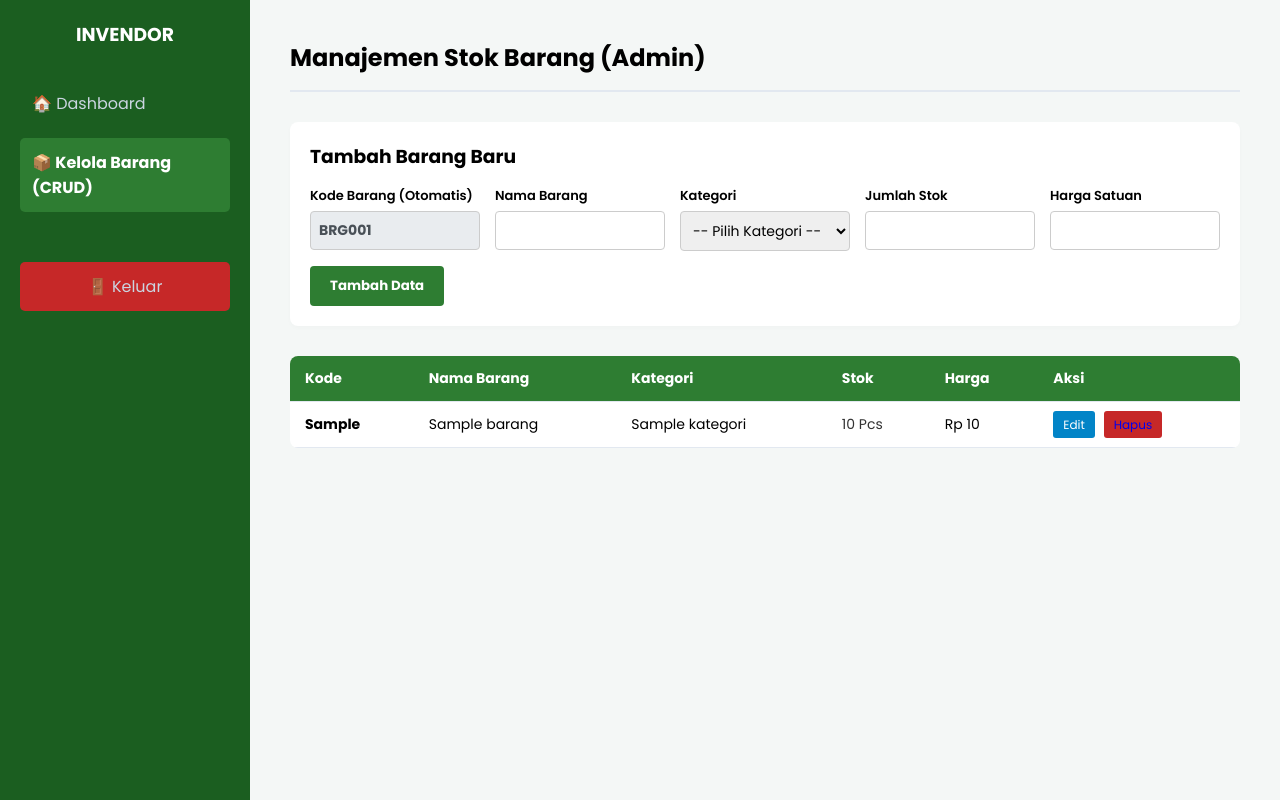
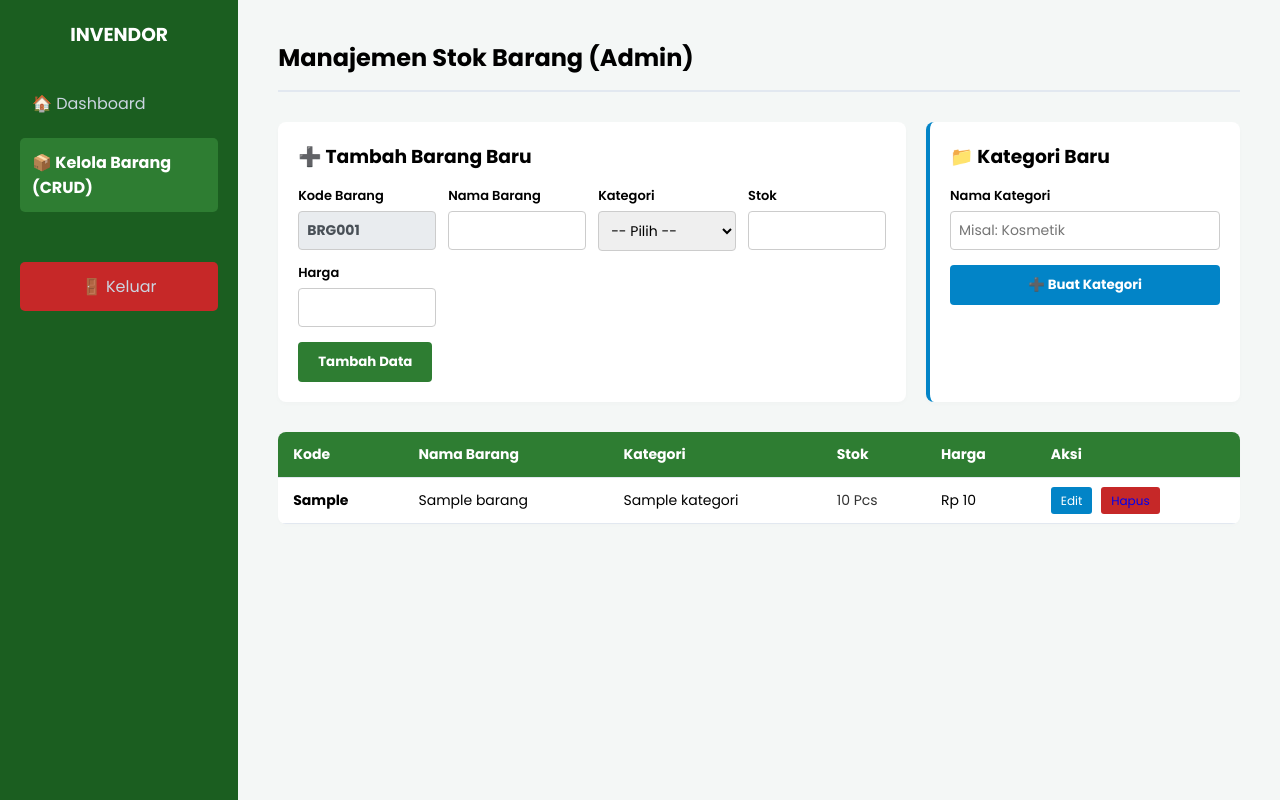
Before and after one commit to adamadlwn/INVENDOR-Tugas-Akhir-RPL-KELOMPOK-7, a PHP site: page /admin.php in a window 1280 px wide. Run offline with PHP 8.4, Linux system fonts and the light colour scheme; the visitor is signed in with stand-in values (Sample User, id 1); tables that the repository leaves empty or names only in its code hold one stand-in row (values such as "Sample post").

Commit message:
Update: Implementasi fitur tambah kategori dinamis dan tabel visual mutasi stok

```diff
--- a/admin.php
+++ b/admin.php
@@ -23,7 +23,21 @@
     }
 }
 
-// --- PROSES SIMPAN / EDIT ---
+// --- PROSES TAMBAH KATEGORI BARU (FITUR BARU) ---
+if (isset($_POST['tambah_kategori'])) {
+    $kategori_baru = mysqli_real_escape_string($koneksi, $_POST['nama_kategori_baru']);
+    if (!empty($kategori_baru)) {
+        // Cek apakah kategori sudah ada
+        $cek = mysqli_query($koneksi, "SELECT * FROM kategori WHERE nama_kategori = '$kategori_baru'");
+        if (mysqli_num_rows($cek) == 0) {
+            mysqli_query($koneksi, "INSERT INTO kategori (nama_kategori) VALUES ('$kategori_baru')");
+        }
+    }
+    header("Location: admin.php");
+    exit;
+}
+
+// --- PROSES SIMPAN / EDIT BARANG ---
 if (isset($_POST['simpan'])) {
     $nama = mysqli_real_escape_string($koneksi, $_POST['nama_barang']);
     $id_kategori = (int)$_POST['id_kategori'];
@@ -32,21 +46,24 @@
     $user_id = $_SESSION['id_user'];
 
     if ($_POST['id_edit'] != '') {
-        // Update
+        // Ambil data stok lama untuk perbandingan log
         $id = $_POST['id_edit'];
-        $kode_lama = $_POST['kode_barang'];
+        $lama = mysqli_fetch_assoc(mysqli_query($koneksi, "SELECT stok FROM barang WHERE id=$id"));
+        $stok_lama = $lama['stok'];
+        $selisih = $stok - $stok_lama;
+
         mysqli_query($koneksi, "UPDATE barang SET nama_barang='$nama', id_kategori=$id_kategori, stok=$stok, harga=$harga WHERE id=$id");
 
-        // Catat Log Audit
-        mysqli_query($koneksi, "INSERT INTO riwayat_stok (id_barang, jenis_perubahan, jumlah_perubahan, id_user, keterangan) VALUES ($id, 'update_stok', $stok, $user_id, 'Memperbarui data barang: $nama (Stok sekarang: $stok)')");
+        // Tentukan keterangan log keluar/masuk
+        $ket_log = "Memperbarui barang '$nama'. Stok diubah dari $stok_lama menjadi $stok.";
+        mysqli_query($koneksi, "INSERT INTO riwayat_stok (id_barang, jenis_perubahan, jumlah_perubahan, id_user, keterangan) VALUES ($id, 'PROSES EDIT', $selisih, $user_id, '$ket_log')");
     } else {
-        // Insert Baru dengan Kode Otomatis
+        // Insert Baru
         $kode_baru = $_POST['kode_barang'];
         mysqli_query($koneksi, "INSERT INTO barang (kode_barang, nama_barang, id_kategori, stok, harga, id_user) VALUES ('$kode_baru', '$nama', $id_kategori, $stok, $harga, $user_id)");
         $new_id = mysqli_insert_id($koneksi);
 
-        // Catat Log Audit
-        mysqli_query($koneksi, "INSERT INTO riwayat_stok (id_barang, jenis_perubahan, jumlah_perubahan, id_user, keterangan) VALUES ($new_id, 'tambah_barang', $stok, $user_id, 'Menambahkan barang baru: $nama dengan stok $stok')");
+        mysqli_query($koneksi, "INSERT INTO riwayat_stok (id_barang, jenis_perubahan, jumlah_perubahan, id_user, keterangan) VALUES ($new_id, 'BARANG MASUK', $stok, $user_id, 'Menambahkan barang baru: $nama dengan stok awal $stok Pcs')");
     }
     header("Location: admin.php");
     exit;
@@ -67,17 +84,17 @@
     $id = $_GET['id'];
     $user_id = $_SESSION['id_user'];
 
-    // Ambil nama barang sebelum dihapus untuk kepentingan log
-    $b = mysqli_fetch_assoc(mysqli_query($koneksi, "SELECT nama_barang FROM barang WHERE id=$id"));
+    $b = mysqli_fetch_assoc(mysqli_query($koneksi, "SELECT nama_barang, stok FROM barang WHERE id=$id"));
     $nama_b = $b['nama_barang'] ?? 'Barang';
+    $stok_b = $b['stok'] ?? 0;
 
-    mysqli_query($koneksi, "INSERT INTO riwayat_stok (id_barang, jenis_perubahan, jumlah_perubahan, id_user, keterangan) VALUES (NULL, 'hapus_barang', 0, $user_id, 'Menghapus barang: $nama_b')");
+    mysqli_query($koneksi, "INSERT INTO riwayat_stok (id_barang, jenis_perubahan, jumlah_perubahan, id_user, keterangan) VALUES (NULL, 'BARANG DIHAPUS', -$stok_b, $user_id, 'Menghapus barang dari sistem: $nama_b (Stok terakhir: $stok_b Pcs)')");
     mysqli_query($koneksi, "DELETE FROM barang WHERE id=$id");
     header("Location: admin.php");
     exit;
 }
 
-$kategori_options = mysqli_query($koneksi, "SELECT * FROM kategori");
+$kategori_options = mysqli_query($koneksi, "SELECT * FROM kategori ORDER BY nama_kategori ASC");
 $daftar_barang = mysqli_query($koneksi, "SELECT b.*, k.nama_kategori FROM barang b LEFT JOIN kategori k ON b.id_kategori = k.id ORDER BY b.id DESC");
 ?>
 <!DOCTYPE html>
@@ -95,15 +112,17 @@
         .sidebar a:hover, .sidebar a.active { background-color: #2e7d32; color: white; font-weight: bold; }
         .main-content { flex-grow: 1; padding: 40px; }
         .header { display: flex; justify-content: space-between; margin-bottom: 30px; border-bottom: 2px solid #e2e8f0; padding-bottom: 15px; }
-        .form-container { background: white; padding: 20px; border-radius: 8px; margin-bottom: 30px; box-shadow: 0 2px 5px rgba(0,0,0,0.02); }
-        .form-grid { display: grid; grid-template-columns: repeat(auto-fit, minmax(140px, 1fr)); gap: 15px; margin-bottom: 15px; }
+        .management-zone { display: grid; grid-template-columns: 2fr 1fr; gap: 20px; margin-bottom: 30px; }
+        .form-container { background: white; padding: 20px; border-radius: 8px; box-shadow: 0 2px 5px rgba(0,0,0,0.02); }
+        .form-grid { display: grid; grid-template-columns: repeat(auto-fit, minmax(130px, 1fr)); gap: 12px; margin-bottom: 15px; }
         .form-group label { display: block; margin-bottom: 5px; font-size: 13px; font-weight: 600; }
         .form-group input, .form-group select { width: 100%; padding: 8px; border: 1px solid #ccc; border-radius: 4px; font-size: 14px; }
-        .btn { padding: 10px 20px; border: none; border-radius: 4px; color: white; font-weight: bold; cursor: pointer; }
+        .btn { padding: 10px 20px; border: none; border-radius: 4px; color: white; font-weight: bold; cursor: pointer; display: inline-block; }
         .btn-success { background-color: #2e7d32; }
+        .btn-primary { background-color: #0284c7; width: 100%; }
         .btn-danger { background-color: #c62828; text-decoration: none; padding: 5px 10px; font-size: 12px; border-radius: 3px; }
         .btn-edit { background-color: #0284c7; color: white; text-decoration: none; padding: 5px 10px; font-size: 12px; border-radius: 3px; margin-right: 5px; }
-        table { width: 100%; border-collapse: collapse; background: white; border-radius: 8px; overflow: hidden; }
+        table { width: 100%; border-collapse: collapse; background: white; border-radius: 8px; overflow: hidden; box-shadow: 0 2px 5px rgba(0,0,0,0.01); }
         th, td { padding: 12px 15px; text-align: left; border-bottom: 1px solid #e2e8f0; font-size: 14px; }
         th { background-color: #2e7d32; color: white; }
     </style>
@@ -117,32 +136,49 @@
     </div>
     <div class="main-content">
         <div class="header"><h2>Manajemen Stok Barang (Admin)</h2></div>
+
+        <div class="management-zone">
+            <!-- Form Barang -->
             <div class="form-container">
-            <h3><?= $is_edit ? 'Ubah Data Barang' : 'Tambah Barang Baru'; ?></h3>
+                <h3><?= $is_edit ? '⚙️ Ubah Data Barang' : '➕ Tambah Barang Baru'; ?></h3>
                 <form action="admin.php" method="POST" style="margin-top: 15px;">
                     <input type="hidden" name="id_edit" value="<?= $id_edit; ?>">
                     <div class="form-grid">
                         <div class="form-group">
-                        <label>Kode Barang (Otomatis)</label>
+                            <label>Kode Barang</label>
                             <input type="text" name="kode_barang" value="<?= $kode; ?>" readonly style="background-color: #e9ecef; font-weight: bold; color: #495057;">
                         </div>
                         <div class="form-group"><label>Nama Barang</label><input type="text" name="nama_barang" value="<?= $nama; ?>" required></div>
                         <div class="form-group">
                             <label>Kategori</label>
                             <select name="id_kategori" required>
-                            <option value="">-- Pilih Kategori --</option>
-                            <?php while($kat = mysqli_fetch_assoc($kategori_options)): ?>
+                                <option value="">-- Pilih --</option>
+                                <?php mysqli_data_seek($kategori_options, 0); while($kat = mysqli_fetch_assoc($kategori_options)): ?>
                                     <option value="<?= $kat['id']; ?>" <?= ($kat['id'] == $id_kategori_pilih) ? 'selected' : ''; ?>><?= $kat['nama_kategori']; ?></option>
                                 <?php endwhile; ?>
                             </select>
                         </div>
-                    <div class="form-group"><label>Jumlah Stok</label><input type="number" name="stok" value="<?= $stok; ?>" required min="0"></div>
-                    <div class="form-group"><label>Harga Satuan</label><input type="number" name="harga" value="<?= $harga; ?>" required min="0"></div>
+                        <div class="form-group"><label>Stok</label><input type="number" name="stok" value="<?= $stok; ?>" required min="0"></div>
+                        <div class="form-group"><label>Harga</label><input type="number" name="harga" value="<?= $harga; ?>" required min="0"></div>
                     </div>
                     <button type="submit" name="simpan" class="btn btn-success"><?= $is_edit ? 'Simpan Perubahan' : 'Tambah Data'; ?></button>
                     <?php if($is_edit): ?> <a href="admin.php" style="margin-left:10px; color:#555;">Batal</a> <?php endif; ?>
                 </form>
             </div>
+
+            <!-- Form Tambah Kategori Baru (Dinamis) -->
+            <div class="form-container" style="border-left: 4px solid #0284c7;">
+                <h3>📁 Kategori Baru</h3>
+                <form action="admin.php" method="POST" style="margin-top: 15px;">
+                    <div class="form-group" style="margin-bottom: 15px;">
+                        <label>Nama Kategori</label>
+                        <input type="text" name="nama_kategori_baru" placeholder="Misal: Kosmetik" required autocomplete="off">
+                    </div>
+                    <button type="submit" name="tambah_kategori" class="btn btn-primary">➕ Buat Kategori</button>
+                </form>
+            </div>
+        </div>
+
         <table>
             <thead><tr><th>Kode</th><th>Nama Barang</th><th>Kategori</th><th>Stok</th><th>Harga</th><th>Aksi</th></tr></thead>
             <tbody>
```
Also changed, not shown: index.php (+45 -14 lines). Lines whose indentation alone changed are shown as unchanged.
